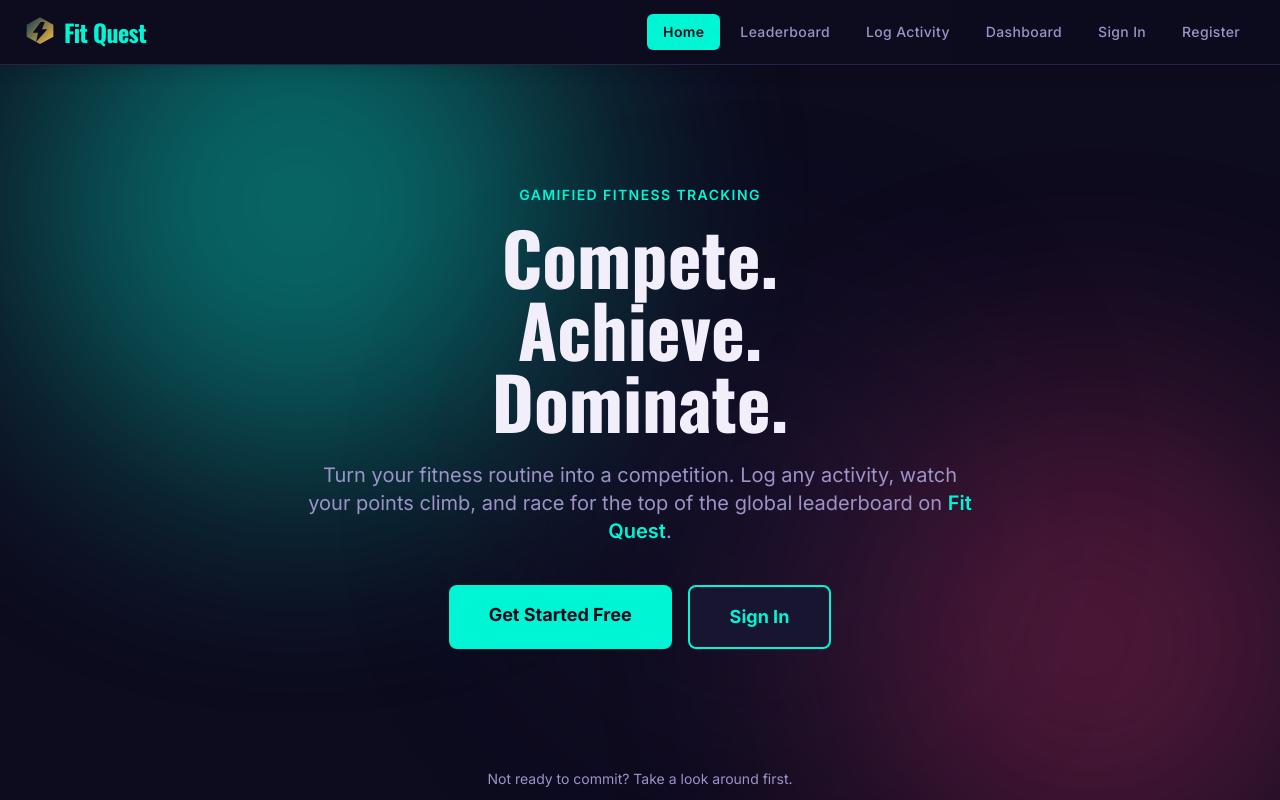
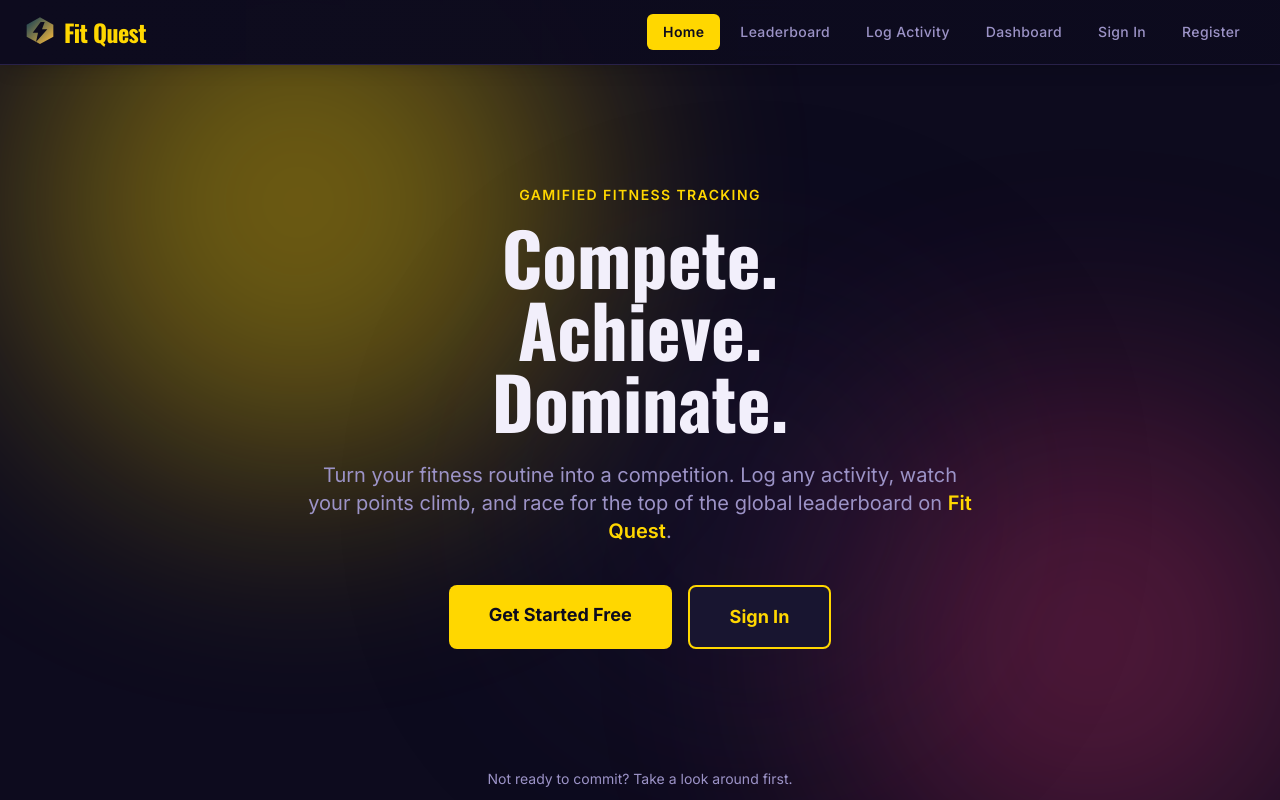
Before and after one commit to Tarunika-R/Fitness-App, a React (Vite) app in the folder frontend/: page / in a window 1280 px wide. Shown: the top 800 px of the page. Built offline with nearby package versions, Linux system fonts and the light colour scheme.

Commit message:
Update README and DESIGN documents, enhance Home page styles, and refine Tailwind color palette

```diff
--- a/frontend/tailwind.config.js
+++ b/frontend/tailwind.config.js
@@ -17,9 +17,9 @@ export default {
                     surfaceLight: '#282149',
                 },
                 gold: {
-                    DEFAULT: '#00F5D4',
-                    dark: '#00BFA5',
-                    light: '#6FFFE9',
+                    DEFAULT: '#FFD700', // Gold
+                    dark: '#B8860B',    // Dark Goldenrod
+                    light: '#FFE97A',   // Light Gold
                 },
                 cinder: {
                     DEFAULT: '#FF3D81',
```
Also changed, not shown: 2 other files (tests, documents, lock files or other folders).
